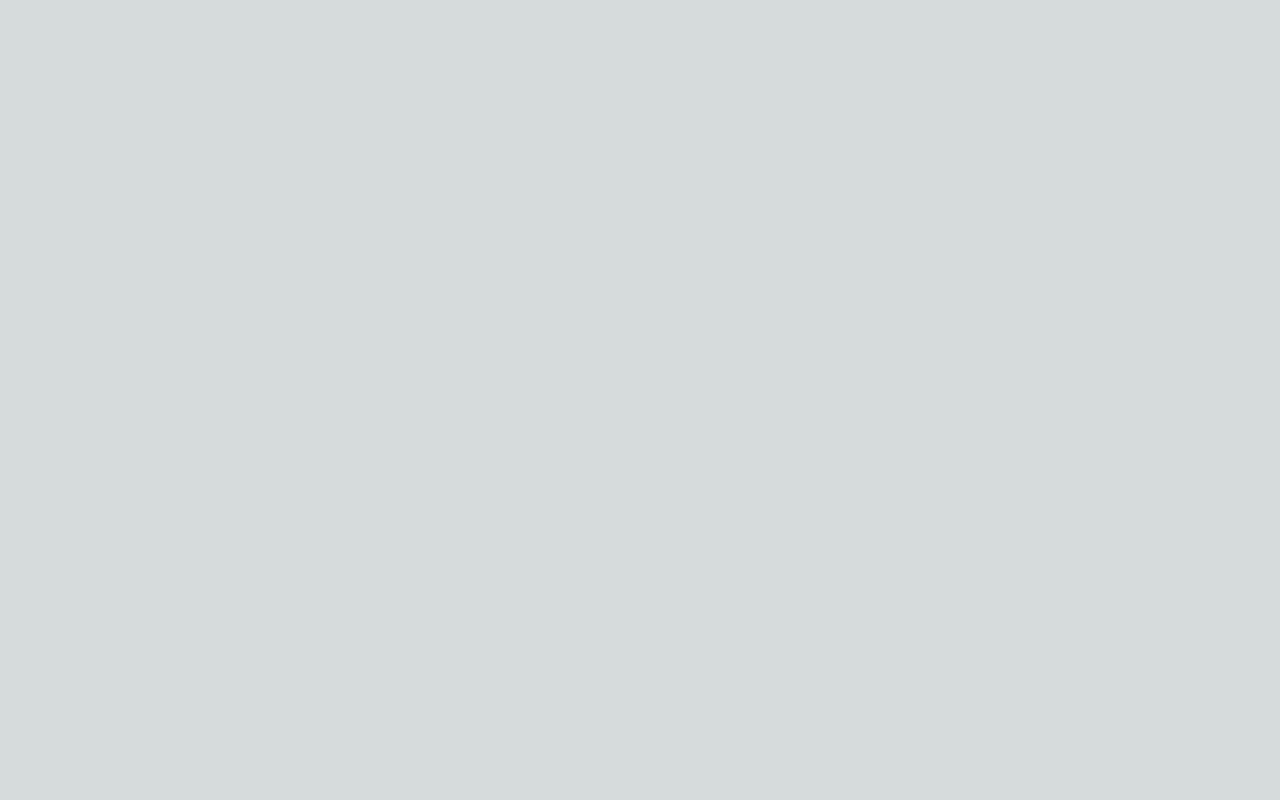
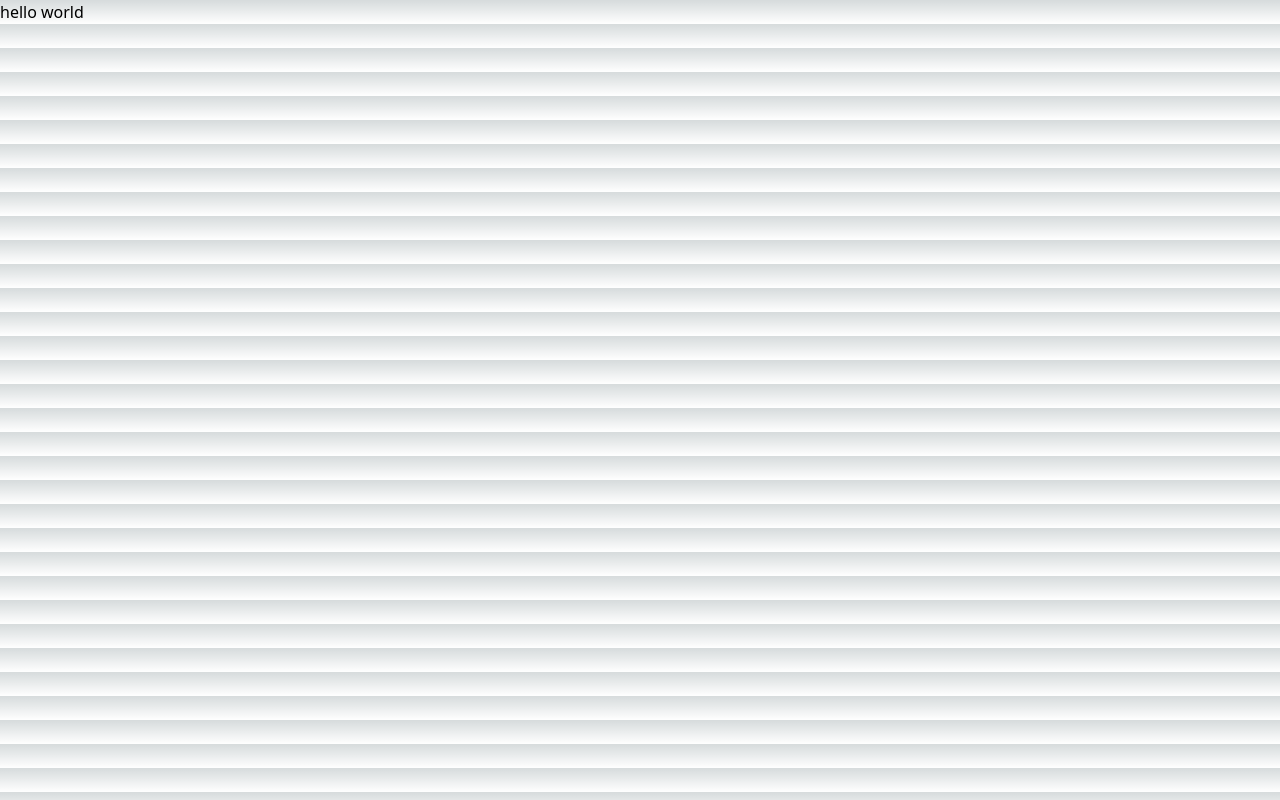
Before and after one commit to Leap-1f/seku-expense-tracker, a Next.js app in the folder front-end/: page / in a window 1280 px wide. Built offline with nearby package versions, Linux system fonts and the light colour scheme.

Commit message:
second commit

```diff
--- a/front-end/src/pages/index.js
+++ b/front-end/src/pages/index.js
@@ -1,3 +1,7 @@
 export default function Home() {
-  return <div></div>;
+  return (
+    <div>
+      <h1>hello world</h1>
+    </div>
+  );
 }
```
